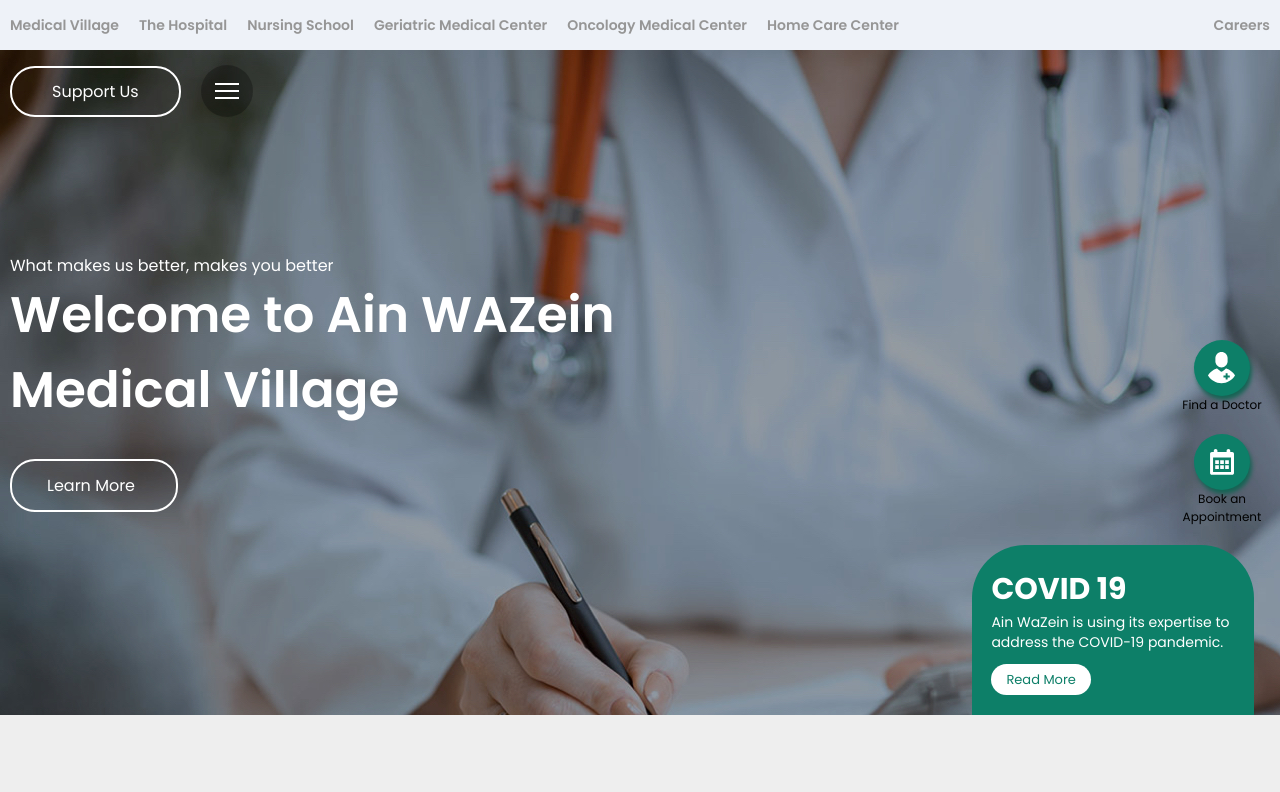
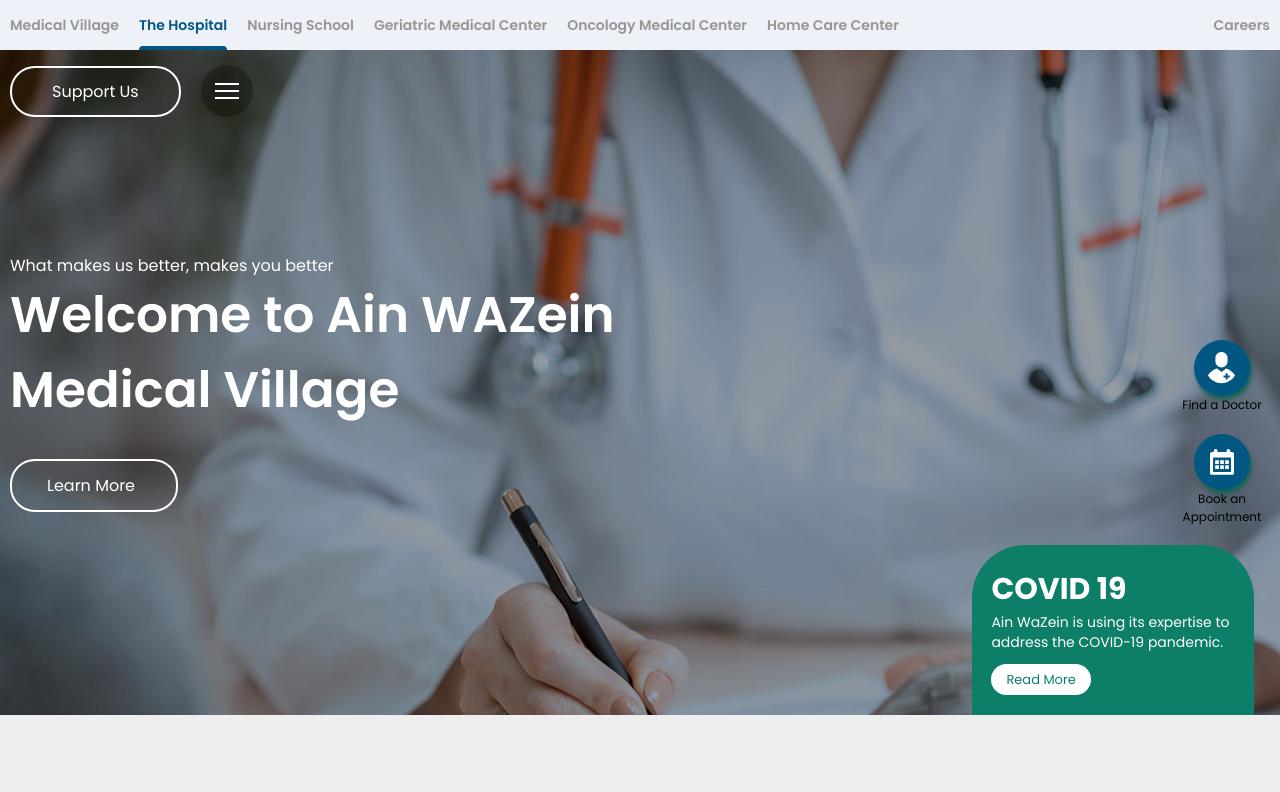
Before and after one commit to RayanBallout/ainwizein, a Gatsby site: page /hospital-home in a window 1280 px wide. Shown: the top 792 px of the page. Built offline with nearby package versions, Linux system fonts and the light colour scheme; Gatsby itself is replaced by a stand-in of ours.

Commit message:
Making neccessary fixes

```diff
--- a/src/components/Header/index.js
+++ b/src/components/Header/index.js
@@ -42,7 +42,7 @@
                         <ul>
                             {main_links.map((link) => {
                                 return (
-                                    <li key={link.id} className={layout === link.url ? 'selected' : ''}>
+                                    <li key={link.slug} className={layout === link.slug ? 'selected' : ''}>
                                         <Link to={link.url}>{link.name}</Link>
                                     </li>
                                 )
@@ -63,7 +63,7 @@
             <BottomHeader headerColor={headerChangeColor}>
                 <BottomContainer>
                     {
-                        layout === ('/') && (
+                        layout === ('medical-village') && (
                             (
                                 headerChangeColor &&
                                 <StaticImage
--- a/src/components/Layout/Layout.css
+++ b/src/components/Layout/Layout.css
@@ -7,6 +7,14 @@
   --darkGreen:#0A6653;
   --lightBlue:#015782;
   --darkBlue:#024161;
+  --lightPurple:#9487B4;
+  --darkPurple:#5B4E79;
+  --lightOrange:#D25E33;
+  --darkOrange:#C55025;
+  --lightBabyBlue:#87BCAF;
+  --darkBabyBlue:#549C8A;
+  --lightPink:#C75A88;
+  --darkPink:#994066;
 }
 *{
   margin:0;
--- a/src/constants/links.js
+++ b/src/constants/links.js
@@ -1,33 +1,33 @@
 const main_links = [
     {
-        id: 1,
         name: "Medical Village",
-        url: '/'
+        url: '/',
+        slug: 'medical-village'
     },
     {
-        id: 2,
         name: "The Hospital",
-        url: '/hospital-home/'
+        url: '/hospital-home/',
+        slug: 'hospital'
     },
     {
-        id: 3,
         name: "Nursing School",
-        url: "/nursing-home/"
+        url: "/nursing-home/",
+        slug: 'nursing'
     },
     {
-        id: 4,
         name: "Geriatric Medical Center",
-        url: '/geriatric-home/'
+        url: '/geriatric-home/',
+        slug: 'geriatric'
     },
     {
-        id: 5,
         name: "Oncology Medical Center",
-        url: "/oncology-home/"
+        url: "/oncology-home/",
+        slug: 'oncology'
     },
     {
-        id: 6,
         name: "Home Care Center",
-        url: "/home-care-home/"
+        url: "/home-care-home/",
+        slug: 'home-care'
     }
 ];
 
--- a/src/pages/hospital-home.js
+++ b/src/pages/hospital-home.js
@@ -1,6 +1,6 @@
 import React from 'react';
 
-import HospitalLayout from '../components/Layout/home-care';
+import HospitalLayout from '../components/Layout/hospital';
 
 // components
 import HeroBanner from '../components/HeroBanner';
--- a/src/pages/index.js
+++ b/src/pages/index.js
@@ -1,6 +1,6 @@
 import React from 'react';
 
-import MedicalCenterLayout from '../components/Layout/home-care';
+import MedicalVillageLayout from '../components/Layout/medical-village';
 
 // components
 import HeroBanner from '../components/HeroBanner';
@@ -10,12 +10,12 @@
 
 const index = () => {
   return (
-    <MedicalCenterLayout>
+    <MedicalVillageLayout>
       <HeroBanner />
       <Facilities />
       <LatestNews />
       <PatientServices />
-    </MedicalCenterLayout>
+    </MedicalVillageLayout>
   );
 };
 
--- a/src/pages/nursing-home.js
+++ b/src/pages/nursing-home.js
@@ -1,6 +1,6 @@
 import React from 'react';
 
-import NursingLayout from '../components/Layout/home-care';
+import NursingLayout from '../components/Layout/nursing';
 
 // components
 import HeroBanner from '../components/HeroBanner';
--- a/src/pages/oncology-home.js
+++ b/src/pages/oncology-home.js
@@ -1,6 +1,6 @@
 import React from 'react';
 
-import OncologyLayout from '../components/Layout/home-care';
+import OncologyLayout from '../components/Layout/oncology';
 
 // components
 import HeroBanner from '../components/HeroBanner';
```
Also changed, not shown: src/components/Layout/medical-village.js (renamed from src/components/Layout/medical-center.js, +4 -4 lines).
